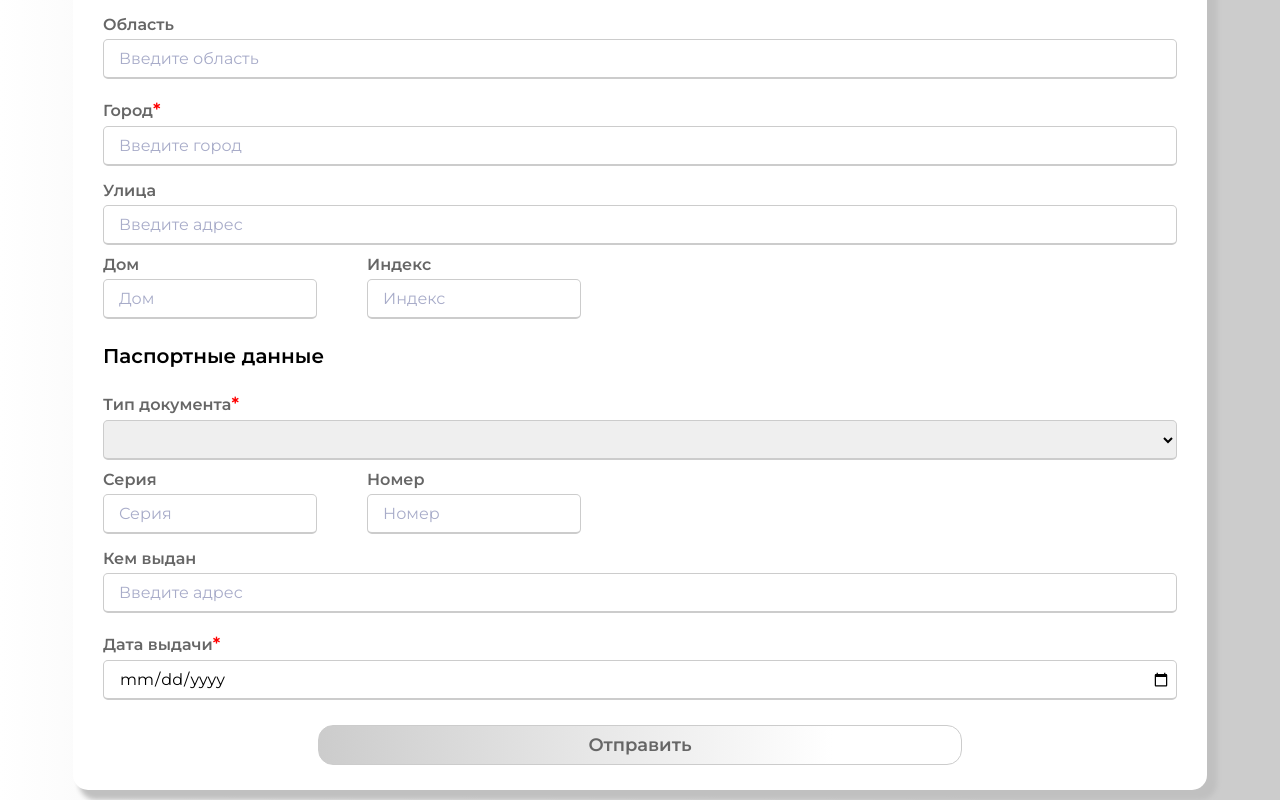
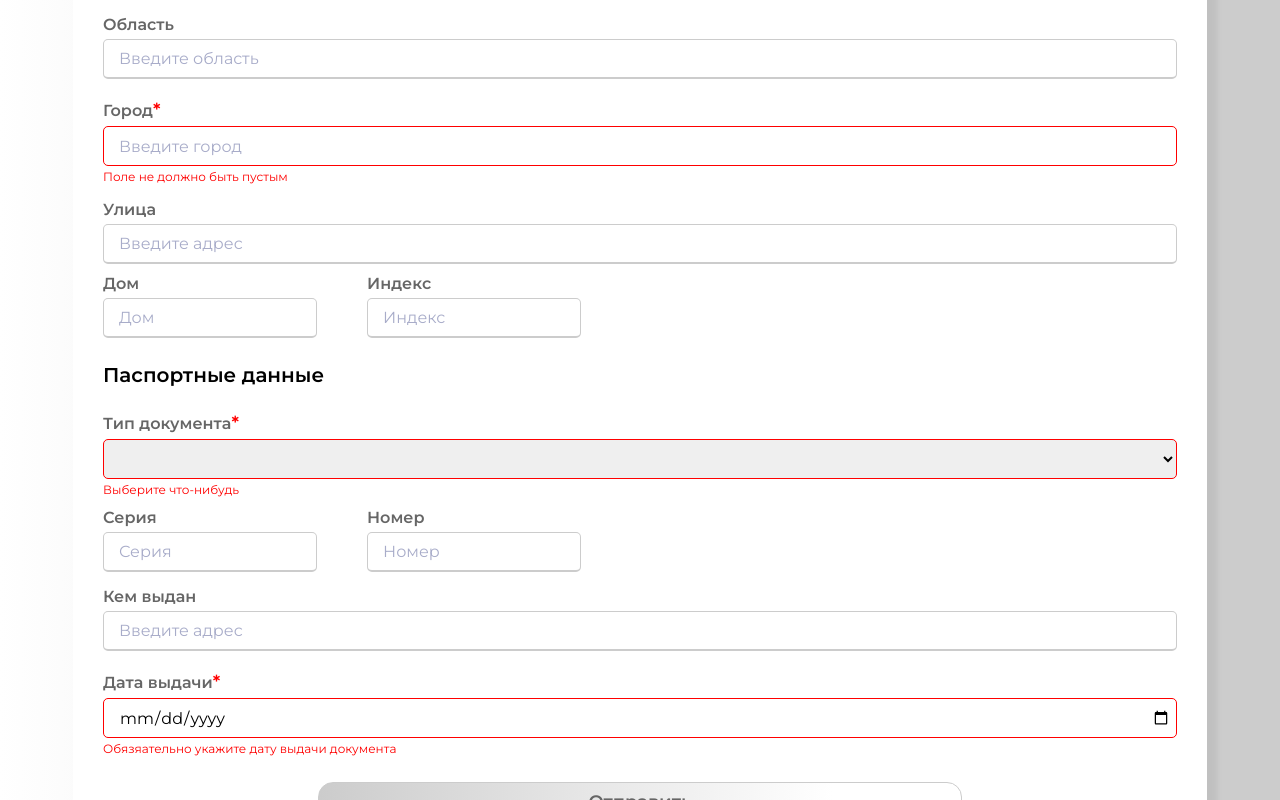
Before and after one commit to AlmelK/VueForm, a Vue app: page / in a window 1280 px wide. Both pictures are taken after typing "Sample", "Sample", "Sample", "2020-01-15", "5551234", "Sample" into the empty fields and a click on the button "Отправить". Shown: the part 1062-1862 px from the top of the page. Built offline with nearby package versions, Linux system fonts and the light colour scheme.

Commit message:
conclusion at this moment

```diff
--- a/src/components/VueForm.vue
+++ b/src/components/VueForm.vue
@@ -13,13 +13,23 @@
             placeholder="Введите вашу фамилию"
             :class="$v.formData.surname.$error ? 'invalid' : ''"
           />
-          <small class="helper-text"
-          v-if="$v.formData.surname.$dirty && !$v.formData.surname.required">Поле не должно быть пустым</small>
-          <small class="helper-text"
-          v-else-if="$v.formData.surname.$dirty && !$v.formData.surname.minLength">Слишком короткое значение</small>
-          <small class="helper-text"
-          v-else-if="$v.formData.surname.$dirty && !$v.formData.surname.alpha">Фамилия должна начинаться с большой буквы</small>
-
+          <small
+            class="helper-text"
+            v-if="$v.formData.surname.$dirty && !$v.formData.surname.required"
+            >Поле не должно быть пустым</small
+          >
+          <small
+            class="helper-text"
+            v-else-if="
+              $v.formData.surname.$dirty && !$v.formData.surname.minLength
+            "
+            >Слишком короткое значение</small
+          >
+          <small
+            class="helper-text"
+            v-else-if="$v.formData.surname.$dirty && !$v.formData.surname.alpha"
+            >Фамилия должна начинаться с большой буквы</small
+          >
         </div>
         <div class="form-group">
           <label for="name">Имя</label>
@@ -30,12 +40,27 @@
             placeholder="Введите ваше имя"
             :class="$v.formData.clientName.$error ? 'invalid' : ''"
           />
-          <small class="helper-text"
-          v-if="$v.formData.clientName.$dirty && !$v.formData.clientName.required">Поле не должно быть пустым</small>
-          <small class="helper-text"
-          v-else-if="$v.formData.clientName.$dirty && !$v.formData.clientName.minLength">Слишком короткое значение</small>
-          <small class="helper-text"
-          v-else-if="$v.formData.clientName.$dirty && !$v.formData.clientName.alpha">Имя должно начинаться с большой буквы</small>
+          <small
+            class="helper-text"
+            v-if="
+              $v.formData.clientName.$dirty && !$v.formData.clientName.required
+            "
+            >Поле не должно быть пустым</small
+          >
+          <small
+            class="helper-text"
+            v-else-if="
+              $v.formData.clientName.$dirty && !$v.formData.clientName.minLength
+            "
+            >Слишком короткое значение</small
+          >
+          <small
+            class="helper-text"
+            v-else-if="
+              $v.formData.clientName.$dirty && !$v.formData.clientName.alpha
+            "
+            >Имя должно начинаться с большой буквы</small
+          >
         </div>
         <div class="form-group-not-important">
           <label for="third_name">Отчество</label>
@@ -54,8 +79,17 @@
             v-model="formData.birthday"
             :class="$v.formData.birthday.$error ? 'invalid' : ''"
           />
-           <small class="helper-text"
-          v-if="$v.formData.birthday.$dirty && !$v.formData.birthday.required">Обязательно укажите дату рождения</small>
+          <small
+            class="helper-text"
+            v-if="$v.formData.birthday.$dirty && !$v.formData.birthday.required"
+            >Обязательно укажите дату рождения</small
+          >
+          <small
+            class="helper-text"
+            v-if="
+              $v.formData.birthday.$dirty && !$v.formData.birthday.minValue
+            "
+            >Этот день еще даже не наступил!</small>
         </div>
         <div class="form-group">
           <label for="phone">Номер телефона</label>
@@ -66,14 +100,37 @@
             placeholder="Введите номер телефона"
             :class="$v.formData.phoneNumber.$error ? 'invalid' : ''"
           />
-          <small class="helper-text"
-          v-if="$v.formData.phoneNumber.$dirty && !$v.formData.phoneNumber.required">Поле не должно быть пустым</small>
-          <small class="helper-text"
-          v-else-if="$v.formData.phoneNumber.$dirty && !$v.formData.phoneNumber.minLength">Минимум 11 цифр</small>
-          <small class="helper-text"
-          v-else-if="$v.formData.phoneNumber.$dirty && !$v.formData.phoneNumber.maxLength">Максимум 11 цифр</small>
-          <small class="helper-text"
-          v-else-if="$v.formData.phoneNumber.$dirty && !$v.formData.phoneNumber.alpha">Некорректный формат, попробуйте начать с 7</small>
+          <small
+            class="helper-text"
+            v-if="
+              $v.formData.phoneNumber.$dirty &&
+              !$v.formData.phoneNumber.required
+            "
+            >Поле не должно быть пустым</small
+          >
+          <small
+            class="helper-text"
+            v-else-if="
+              $v.formData.phoneNumber.$dirty &&
+              !$v.formData.phoneNumber.minLength
+            "
+            >Минимум 11 цифр</small
+          >
+          <small
+            class="helper-text"
+            v-else-if="
+              $v.formData.phoneNumber.$dirty &&
+              !$v.formData.phoneNumber.maxLength
+            "
+            >Максимум 11 цифр</small
+          >
+          <small
+            class="helper-text"
+            v-else-if="
+              $v.formData.phoneNumber.$dirty && !$v.formData.phoneNumber.alpha
+            "
+            >Некорректный формат</small
+          >
         </div>
 
         <div class="gender-radio">
@@ -101,16 +158,24 @@
 
         <div class="form-group">
           <label for="clientGroup">Группа клиентов</label>
-          <select id="clientGroup"
+          <select
+            id="clientGroup"
             v-model="formData.selectedGroups"
             multiple
-           :class="$v.formData.selectedGroups.$error ? 'invalid' : ''">
+            :class="$v.formData.selectedGroups.$error ? 'invalid' : ''"
+          >
             <option v-for="(g, index) in clientsGroup" :value="g" :key="index">
               {{ g.group }}
             </option>
           </select>
-           <small class="helper-text"
-          v-if="$v.formData.selectedGroups.$dirty && !$v.formData.selectedGroups.required">Пожалуйста выберите что-нибудь</small>
+          <small
+            class="helper-text"
+            v-if="
+              $v.formData.selectedGroups.$dirty &&
+              !$v.formData.selectedGroups.required
+            "
+            >Пожалуйста выберите что-нибудь</small
+          >
           <div class="selected-options">
             <div
               class="selected-opt"
@@ -143,22 +208,55 @@
 
         <div class="form-group-not-important">
           <label>Страна</label>
-          <input type="text" v-model="formData.country" placeholder="Введите страну" />
+          <input
+            type="text"
+            v-model="formData.country"
+            placeholder="Введите страну"
+          />
         </div>
 
         <div class="form-group-not-important">
           <label>Область</label>
-          <input type="text" v-model="formData.region" placeholder="Введите область" />
+          <input
+            type="text"
+            v-model="formData.region"
+            placeholder="Введите область"
+          />
         </div>
 
         <div class="form-group">
           <label>Город</label>
-          <input type="text" v-model="formData.city" placeholder="Введите город" />
+          <input
+            type="text"
+            v-model="formData.city"
+            placeholder="Введите город"
+            :class="$v.formData.city.$error ? 'invalid' : ''"
+          />
+
+          <small
+            class="helper-text"
+            v-if="$v.formData.city.$dirty && !$v.formData.city.minLength"
+            >Слишком короткое значение</small
+          >
+          <small
+            class="helper-text"
+            v-else-if="$v.formData.city.$dirty && !$v.formData.city.required"
+            >Поле не должно быть пустым</small
+          >
+          <small
+            class="helper-text"
+            v-else-if="$v.formData.city.$dirty && !$v.formData.city.alpha"
+            >Название города с большой буквы</small
+          >
         </div>
 
         <div class="form-group-not-important">
           <label>Улица</label>
-          <input type="text" v-model="formData.street" placeholder="Введите адрес" />
+          <input
+            type="text"
+            v-model="formData.street"
+            placeholder="Введите адрес"
+          />
         </div>
 
         <div class="form-group-two-fields">
@@ -169,7 +267,11 @@
 
           <div class="field-two">
             <label>Индекс</label>
-            <input type="text" v-model="formData.zipcode" placeholder="Индекс" />
+            <input
+              type="text"
+              v-model="formData.zipcode"
+              placeholder="Индекс"
+            />
           </div>
         </div>
       </div>
@@ -179,7 +281,10 @@
 
         <div class="form-group">
           <label>Тип документа</label>
-          <select v-model="formData.documentType">
+          <select
+            v-model="formData.documentType"
+            :class="$v.formData.documentType.$error ? 'invalid' : ''"
+          >
             <option disabled value="">Выберите один из вариантов</option>
             <option
               v-for="(document, index) in documentTypes"
@@ -189,28 +294,65 @@
               {{ document.doctype }}
             </option>
           </select>
+          <small
+            class="helper-text"
+            v-if="
+              $v.formData.documentType.$dirty &&
+              !$v.formData.documentType.required
+            "
+            >Выберите что-нибудь</small
+          >
         </div>
 
         <div class="form-group-two-fields">
           <div class="field-one">
             <label>Серия</label>
-            <input type="text" v-model="formData.passportSeries" placeholder="Серия" />
+            <input
+              type="text"
+              v-model="formData.passportSeries"
+              placeholder="Серия"
+            />
           </div>
 
           <div class="field-two">
             <label>Номер</label>
-            <input type="text" v-model="formData.passportNumber" placeholder="Номер" />
+            <input
+              type="text"
+              v-model="formData.passportNumber"
+              placeholder="Номер"
+            />
           </div>
         </div>
 
         <div class="form-group-not-important">
           <label>Кем выдан</label>
-          <input type="text" v-model="formData.issuedBy" placeholder="Введите адрес" />
+          <input
+            type="text"
+            v-model="formData.issuedBy"
+            placeholder="Введите адрес"
+          />
         </div>
 
         <div class="form-group">
           <label for="issued_date">Дата выдачи</label>
-          <input type="date" id="issued_date" v-model="formData.issuedDate" />
+          <input
+            type="date"
+            id="issued_date"
+            v-model="formData.issuedDate"
+            :class="$v.formData.issuedDate.$error ? 'invalid' : ''"
+          />
+          <small
+            class="helper-text"
+            v-if="
+              $v.formData.issuedDate.$dirty && !$v.formData.issuedDate.required
+            "
+            >Обязяательно укажите дату выдачи документа</small>
+          <small
+            class="helper-text"
+            v-if="
+              $v.formData.issuedDate.$dirty && !$v.formData.issuedDate.minValue
+            "
+            >Этот день еще даже не наступил!</small>
         </div>
       </div>
       <div class="send-button">
@@ -222,7 +364,7 @@
 
 <script>
 import { validationMixin } from "vuelidate";
-import { required, minLength, maxLength } from "vuelidate/lib/validators"
+import { required, minLength, maxLength } from "vuelidate/lib/validators";
 
 export default {
   mixins: [validationMixin],
@@ -244,12 +386,7 @@ export default {
         street: "",
         house: "",
         zipcode: "",
-        documentType: [
-          {
-            doctype: "Паспорт",
-            value: "Passport",
-          },
-        ],
+        documentType: [],
         passportSeries: "",
         passportNumber: "",
         issuedBy: "",
@@ -305,39 +442,48 @@ export default {
       surname: {
         required,
         minLength: minLength(4),
-        alpha: val => /^[А-ЯA-Z]/.test(val)
+        alpha: (val) => /^[А-ЯA-Z]/.test(val),
       },
       clientName: {
         required,
         minLength: minLength(3),
-        alpha: val => /^[А-ЯA-Z]/.test(val)
+        alpha: (val) => /^[А-ЯA-Z]/.test(val),
       },
-      birthday: {required},
+      birthday: {
+        required,
+        minValue: (value) => value < new Date().toISOString(),
+      },
       phoneNumber: {
         required,
         minLength: minLength(11),
         maxLength: maxLength(11),
-        alpha: val =>  /^7\d/.test(val)
+        alpha: (val) => /^7\d{10}$/.test(val),
       },
-      selectedGroups:{ required },
+      selectedGroups: { required },
       city: {
         required,
         minLength: minLength(3),
-        alpha: val => /^[А-ЯA-Z]/.test(val)
-      }
+        alpha: (val) => /^[А-ЯA-Z]/.test(val),
       },
-
+      documentType: { required },
+      issuedDate: {
+        required,
+        minValue: (value) => value < new Date().toISOString(),
+      },
+    },
   },
   methods: {
     submitHandler() {
-      this.$v.formData.$touch()
-      if(!this.$v.formData.$error){
-        console.log("Валидация прошла успешно")
-        alert("Успех!")
+      this.$v.formData.$touch();
+      if (!this.$v.formData.$error) {
+        console.log("Валидация прошла успешно");
+        alert("Все данные введены корректно, спасибо, что вы с нами!");
       }
-    }
-  }
-
+    },
+    currentDate() {
+      return new Date().toLocaleDateString();
+    },
+  },
 };
 </script>
 
@@ -463,7 +609,6 @@ $bottomPadTitle: 5px
           font-weight: 600
           color: #666
 
-
         #gender
           margin: 14px 0
           display: flex
```
Lines whose indentation alone changed are shown as unchanged.
